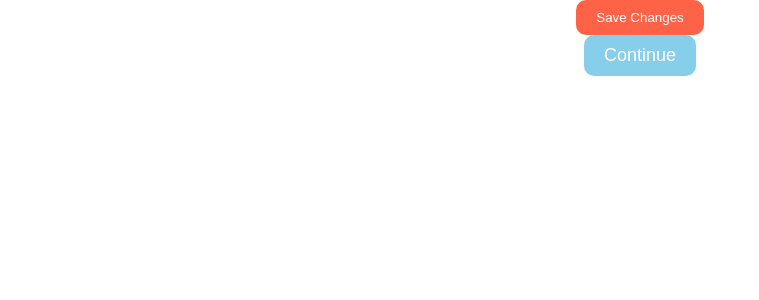
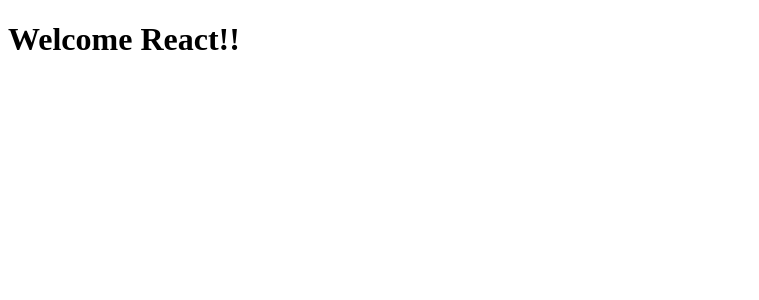
Before and after one commit to DonghyoHong/react-beginners, a React (Create React App) app: page / in a window 1280 px wide. Shown: the top 300 px of the page, without its empty margins (0-759 px from the left). Built offline with nearby package versions, Linux system fonts and the light colour scheme.

Commit message:
#5 기본 파일 제거

```diff
--- a/src/App.css
+++ /dev/null
@@ -1,38 +0,0 @@
-.App {
-  text-align: center;
-}
-
-.App-logo {
-  height: 40vmin;
-  pointer-events: none;
-}
-
-@media (prefers-reduced-motion: no-preference) {
-  .App-logo {
-    animation: App-logo-spin infinite 20s linear;
-  }
-}
-
-.App-header {
-  background-color: #282c34;
-  min-height: 100vh;
-  display: flex;
-  flex-direction: column;
-  align-items: center;
-  justify-content: center;
-  font-size: calc(10px + 2vmin);
-  color: white;
-}
-
-.App-link {
-  color: #61dafb;
-}
-
-@keyframes App-logo-spin {
-  from {
-    transform: rotate(0deg);
-  }
-  to {
-    transform: rotate(360deg);
-  }
-}
--- a/src/App.js
+++ b/src/App.js
@@ -1,24 +1,9 @@
-import './App.css';
-import {Btn} from "./components/section4/btn";
-import {useState} from "react";
 import React from "react";
-import PropTypes from "prop-types";
-
-const MemorizedBtn = React.memo(Btn);
-Btn.propTypes = {
-    text: PropTypes.string.isRequired,
-    fontSize: PropTypes.number,
-    background: PropTypes.string.isRequired,
-    changeValue: PropTypes.func
-}
 
 function App() {
-    const [value, setValue] = useState("Save Changes");
-    const changeValue = () => setValue("Revert Changes");
     return (
-        <div className="App">
-            <MemorizedBtn background={"tomato"} text={value} changeValue={changeValue}></MemorizedBtn>
-            <MemorizedBtn fontSize={18} background={"skyblue"} text="Continue"></MemorizedBtn>
+        <div>
+            <h1>Welcome React!!</h1>
         </div>
     );
 }
--- a/src/index.css
+++ /dev/null
@@ -1,13 +0,0 @@
-body {
-  margin: 0;
-  font-family: -apple-system, BlinkMacSystemFont, 'Segoe UI', 'Roboto', 'Oxygen',
-    'Ubuntu', 'Cantarell', 'Fira Sans', 'Droid Sans', 'Helvetica Neue',
-    sans-serif;
-  -webkit-font-smoothing: antialiased;
-  -moz-osx-font-smoothing: grayscale;
-}
-
-code {
-  font-family: source-code-pro, Menlo, Monaco, Consolas, 'Courier New',
-    monospace;
-}
--- a/src/index.js
+++ b/src/index.js
@@ -1,17 +1,10 @@
 import React from 'react';
 import ReactDOM from 'react-dom/client';
-import './index.css';
 import App from './App';
-import reportWebVitals from './reportWebVitals';
 
 const root = ReactDOM.createRoot(document.getElementById('root'));
 root.render(
-  <React.StrictMode>
-    <App />
-  </React.StrictMode>
+    <React.StrictMode>
+        <App/>
+    </React.StrictMode>
 );
-
-// If you want to start measuring performance in your app, pass a function
-// to log results (for example: reportWebVitals(console.log))
-// or send to an analytics endpoint. Learn more: https://bit.ly/CRA-vitals
-reportWebVitals();
--- a/src/reportWebVitals.js
+++ /dev/null
@@ -1,13 +0,0 @@
-const reportWebVitals = onPerfEntry => {
-  if (onPerfEntry && onPerfEntry instanceof Function) {
-    import('web-vitals').then(({ getCLS, getFID, getFCP, getLCP, getTTFB }) => {
-      getCLS(onPerfEntry);
-      getFID(onPerfEntry);
-      getFCP(onPerfEntry);
-      getLCP(onPerfEntry);
-      getTTFB(onPerfEntry);
-    });
-  }
-};
-
-export default reportWebVitals;
--- a/src/section-apps/AppSection4.js
+++ b/src/section-apps/AppSection4.js
@@ -1,4 +1,3 @@
-import './App.css';
 import {Btn} from "./components/section4/btn";
 import {useState} from "react";
 import React from "react";
```
Also changed, not shown: src/setupTests.js (deleted, +0 -5 lines), src/logo.svg (deleted), 1 other file (tests, documents, lock files or other folders).
